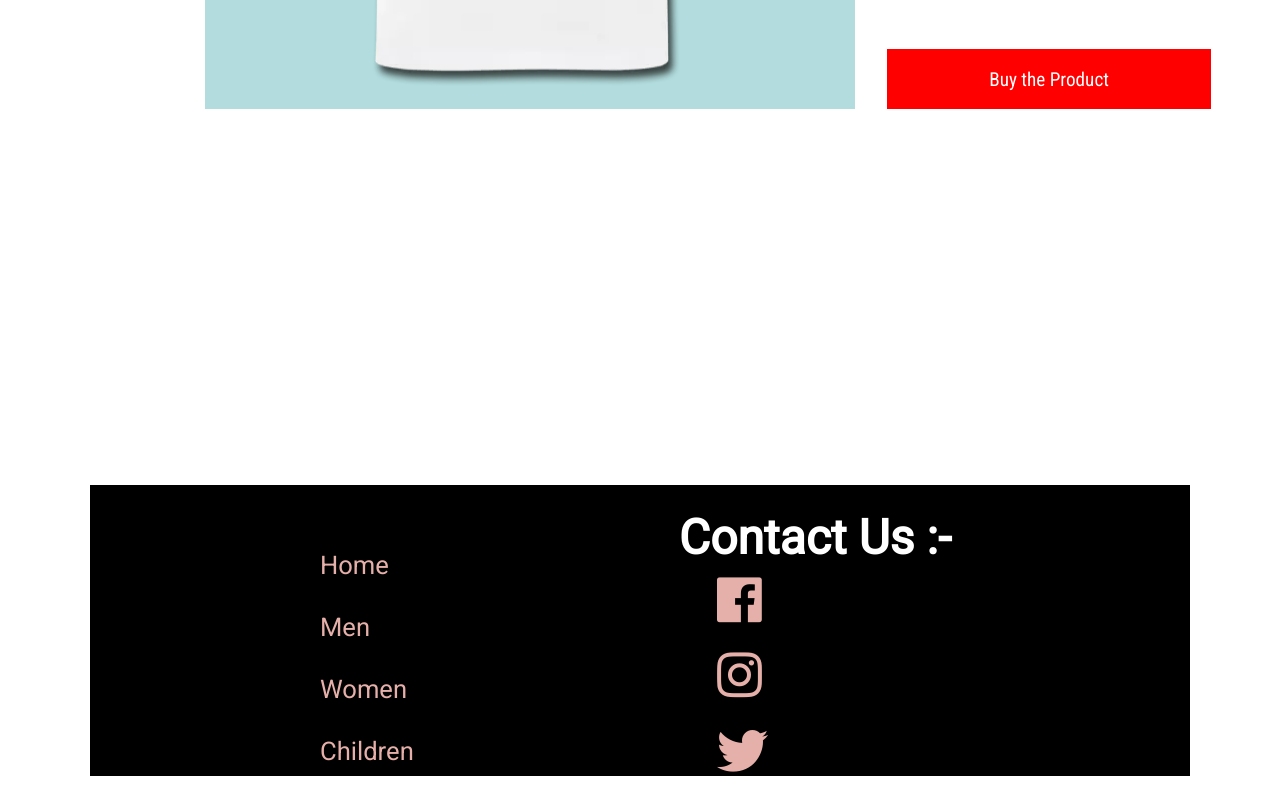
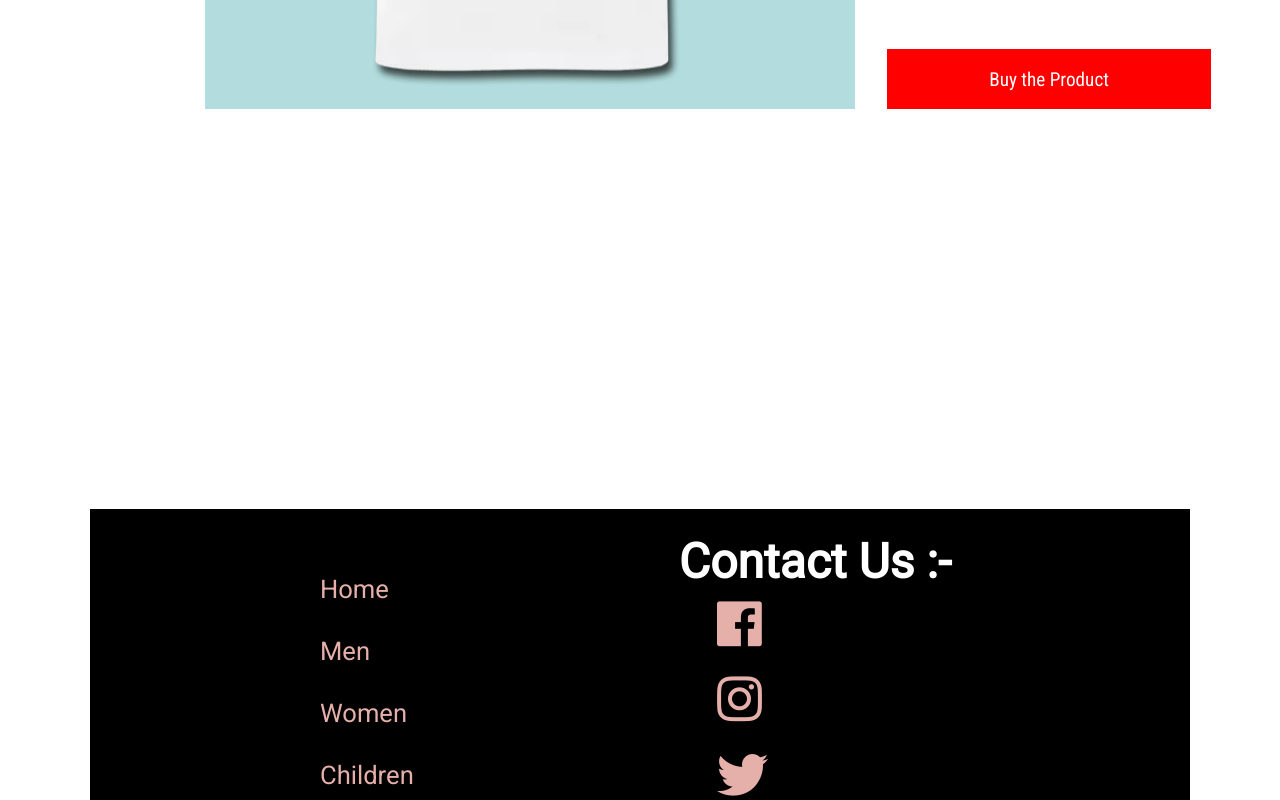
Before and after one commit to sabikdhungel/project, a plain HTML site: page assets/html/product-2.html in a window 1280 px wide. Shown: the part 899-1699 px from the top of the page. Before the commit the page ends 1675 px from the top, so only its background shows below. Drawn offline with Linux system fonts and the light colour scheme.

```diff
--- a/assets/css/style-product-2.css
+++ b/assets/css/style-product-2.css
@@ -22,6 +22,7 @@
   display: flex;
   top: 0;
   min-width: 95.3vw;
+  z-index:1;
 }
 
 li {
@@ -252,6 +253,7 @@
   display: flex;
   margin-left: 5vw;
   margin-right: 7vw;
+  /* margin-top:15vh; */
 }
 
 .footer-navbar {
--- a/assets/html/product-2.html
+++ b/assets/html/product-2.html
@@ -57,12 +57,11 @@
         </div>
         <div>
           <a href="checkout-form.html"><button id="checkout-button">Buy the Product</button></a>
-
         </div>
       </div>
     </div>
   </section>
-  <footer style="margin-top:47vh">
+  <footer style="margin-top:50vh">
     <div id="website-footer">
       <div class="footer-navbar" id="footer-navbar-1">
         <a href="../../index.html" class="a-footer">
```
